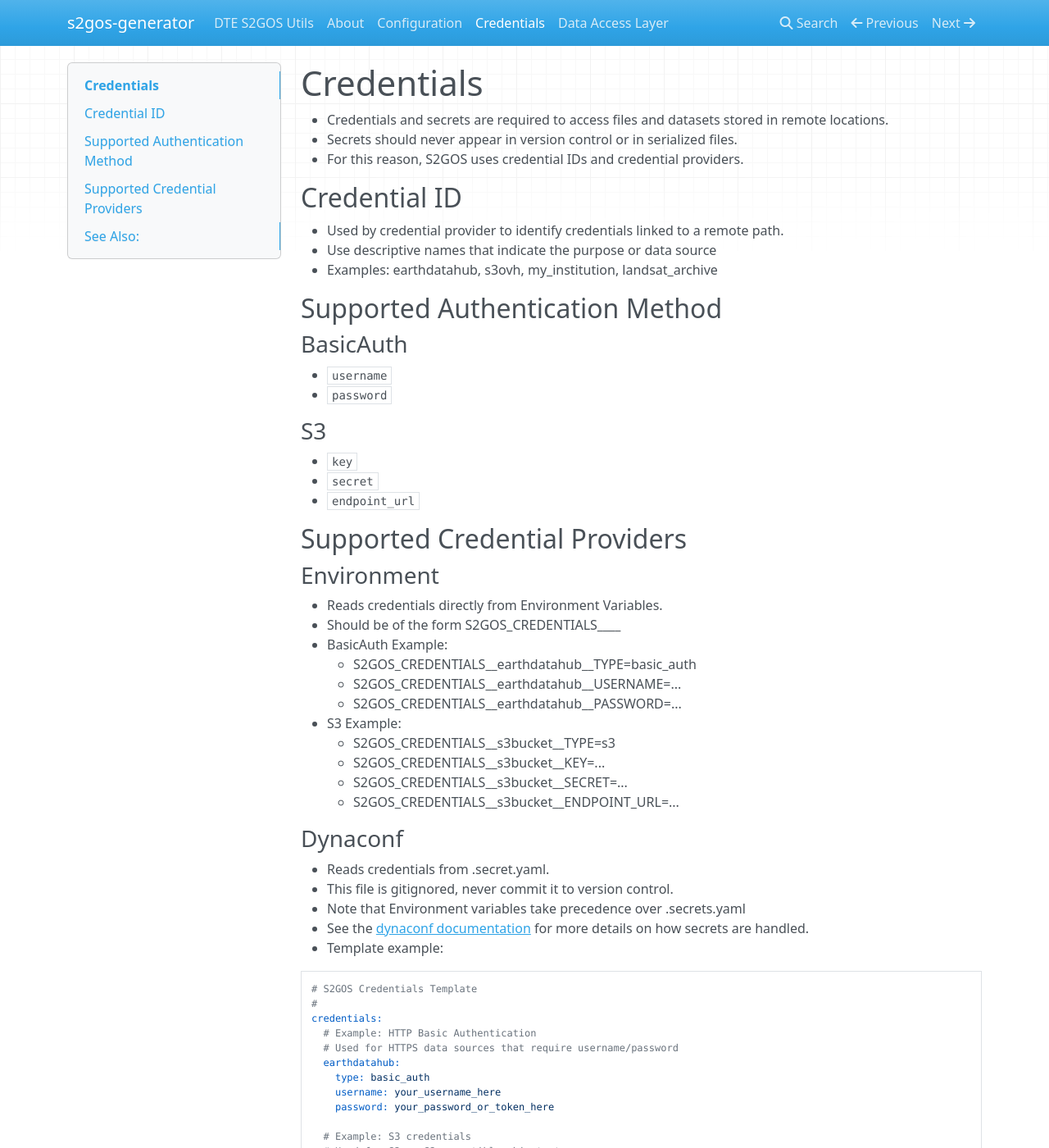
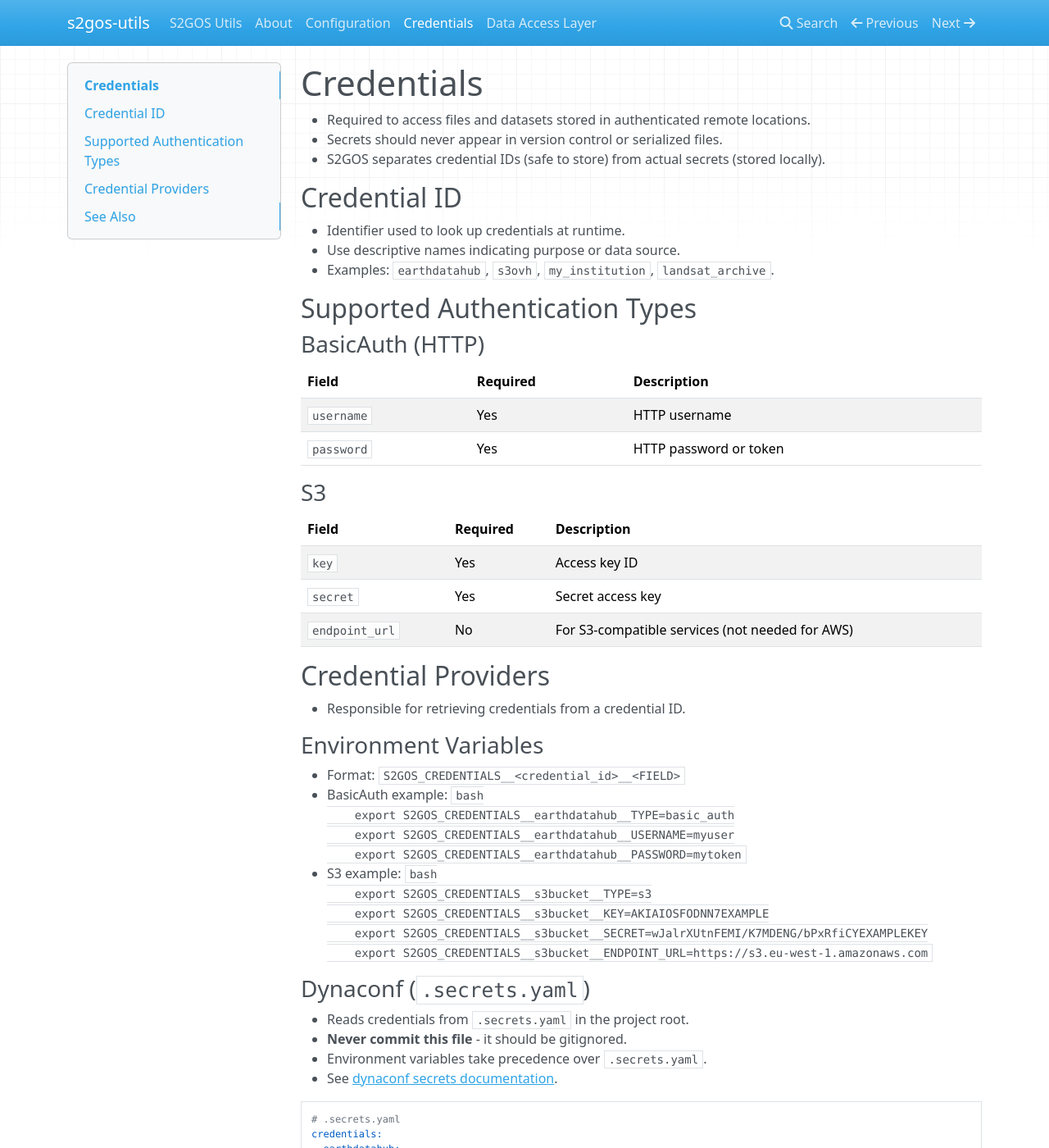
Before and after one commit to s2gos-dev/s2gos-utils, an MkDocs documentation site: the page built from docs/credentials.md, in a window 1280 px wide and 1400 px high. Shown: the whole window at 82% size. Built offline with MkDocs 1.6.1, drawn with Linux system fonts in a browser that asks for light colours; nearby versions of some CDN libraries; some of the changed text lies outside the part shown.

Commit message:
polish pass on documentation.

````diff
--- a/docs/credentials.md
+++ b/docs/credentials.md
@@ -1,72 +1,76 @@
 # Credentials
-* Credentials and secrets are required to access files and datasets stored in remote locations.
-* Secrets should never appear in version control or in serialized files.
-* For this reason, S2GOS uses credential IDs and credential providers.
+
+* Required to access files and datasets stored in authenticated remote locations.
+* Secrets should never appear in version control or serialized files.
+* S2GOS separates credential IDs (safe to store) from actual secrets (stored locally).
 
 ## Credential ID
-* Used by credential provider to identify credentials linked to a remote path.
-* Use descriptive names that indicate the purpose or data source
-* Examples: earthdatahub, s3ovh, my_institution, landsat_archive
 
-## Supported Authentication Method
+* Identifier used to look up credentials at runtime.
+* Use descriptive names indicating purpose or data source.
+* Examples: `earthdatahub`, `s3ovh`, `my_institution`, `landsat_archive`.
 
-### BasicAuth
-* `username`
-* `password`
+## Supported Authentication Types
+
+### BasicAuth (HTTP)
+
+| Field | Required | Description |
+|-------|----------|-------------|
+| `username` | Yes | HTTP username |
+| `password` | Yes | HTTP password or token |
+
 
 ### S3
-* `key`
-* `secret`
-* `endpoint_url`
 
-## Supported Credential Providers
+| Field | Required | Description |
+|-------|----------|-------------|
+| `key` | Yes | Access key ID |
+| `secret` | Yes | Secret access key |
+| `endpoint_url` | No | For S3-compatible services (not needed for AWS) |
 
-### Environment
-* Reads credentials directly from Environment Variables.
-* Should be of the form S2GOS_CREDENTIALS__<crendential_id>__<variable>
-* BasicAuth Example:
-    - S2GOS_CREDENTIALS__earthdatahub__TYPE=basic_auth
-    - S2GOS_CREDENTIALS__earthdatahub__USERNAME=...
-    - S2GOS_CREDENTIALS__earthdatahub__PASSWORD=...
-* S3 Example:
-    - S2GOS_CREDENTIALS__s3bucket__TYPE=s3
-    - S2GOS_CREDENTIALS__s3bucket__KEY=...
-    - S2GOS_CREDENTIALS__s3bucket__SECRET=...
-    - S2GOS_CREDENTIALS__s3bucket__ENDPOINT_URL=...
+## Credential Providers
 
-### Dynaconf
-* Reads credentials from .secret.yaml.
-* This file is gitignored, never commit it to version control.
-* Note that Environment variables take precedence over .secrets.yaml
-* See the [dynaconf documentation](https://www.dynaconf.com/secrets/) for more details on how secrets are handled.
-* Template example:
+* Responsible for retrieving credentials from a credential ID.
+
+### Environment Variables
+
+* Format: `S2GOS_CREDENTIALS__<credential_id>__<FIELD>`
+* BasicAuth example:
+    ```bash
+    export S2GOS_CREDENTIALS__earthdatahub__TYPE=basic_auth
+    export S2GOS_CREDENTIALS__earthdatahub__USERNAME=myuser
+    export S2GOS_CREDENTIALS__earthdatahub__PASSWORD=mytoken
+    ```
+* S3 example:
+    ```bash
+    export S2GOS_CREDENTIALS__s3bucket__TYPE=s3
+    export S2GOS_CREDENTIALS__s3bucket__KEY=AKIAIOSFODNN7EXAMPLE
+    export S2GOS_CREDENTIALS__s3bucket__SECRET=wJalrXUtnFEMI/K7MDENG/bPxRfiCYEXAMPLEKEY
+    export S2GOS_CREDENTIALS__s3bucket__ENDPOINT_URL=https://s3.eu-west-1.amazonaws.com
+    ```
+
+### Dynaconf (`.secrets.yaml`)
+
+* Reads credentials from `.secrets.yaml` in the project root.
+* **Never commit this file** - it should be gitignored.
+* Environment variables take precedence over `.secrets.yaml`.
+* See [dynaconf secrets documentation](https://www.dynaconf.com/secrets/).
 
 ```yaml
-# S2GOS Credentials Template
-#
+# .secrets.yaml
 credentials:
-  # Example: HTTP Basic Authentication
-  # Used for HTTPS data sources that require username/password
   earthdatahub:
     type: basic_auth
-    username: your_username_here
-    password: your_password_or_token_here
+    username: your_username
+    password: your_token
 
-  # Example: S3 credentials
-  # Used for S3 or S3-compatible object storage
   s3ovh:
     type: s3
-    key: your_access_key_here
-    secret: your_secret_key_here
-    # Optional: endpoint URL for S3-compatible services (not needed for AWS S3)
-    endpoint_url: https://s3.de.io.cloud.ovh.net
-
-  # Add your own credentials below
-  # my_custom_source:
-  #   type: basic_auth
-  #   username: my_user
-  #   password: my_password
+    key: your_access_key
+    secret: your_secret_key
+    endpoint_url: https://s3.de.io.cloud.ovh.net  # Optional
 ```
 
-## See Also:
-* [Data Access Layer](data_access_layer.md).
+## See Also
+
+* [Data Access Layer](data_access_layer.md) - Using credentials with PathRef.
--- a/mkdocs.yml
+++ b/mkdocs.yml
@@ -1 +1 @@
-site_name: s2gos-generator
+site_name: s2gos-utils
````
Also changed, not shown: docs/about.md (+1 -1 lines), docs/configuration.md (+9 -10 lines), docs/data_access_layer.md (+47 -21 lines), docs/index.md (+7 -2 lines).
